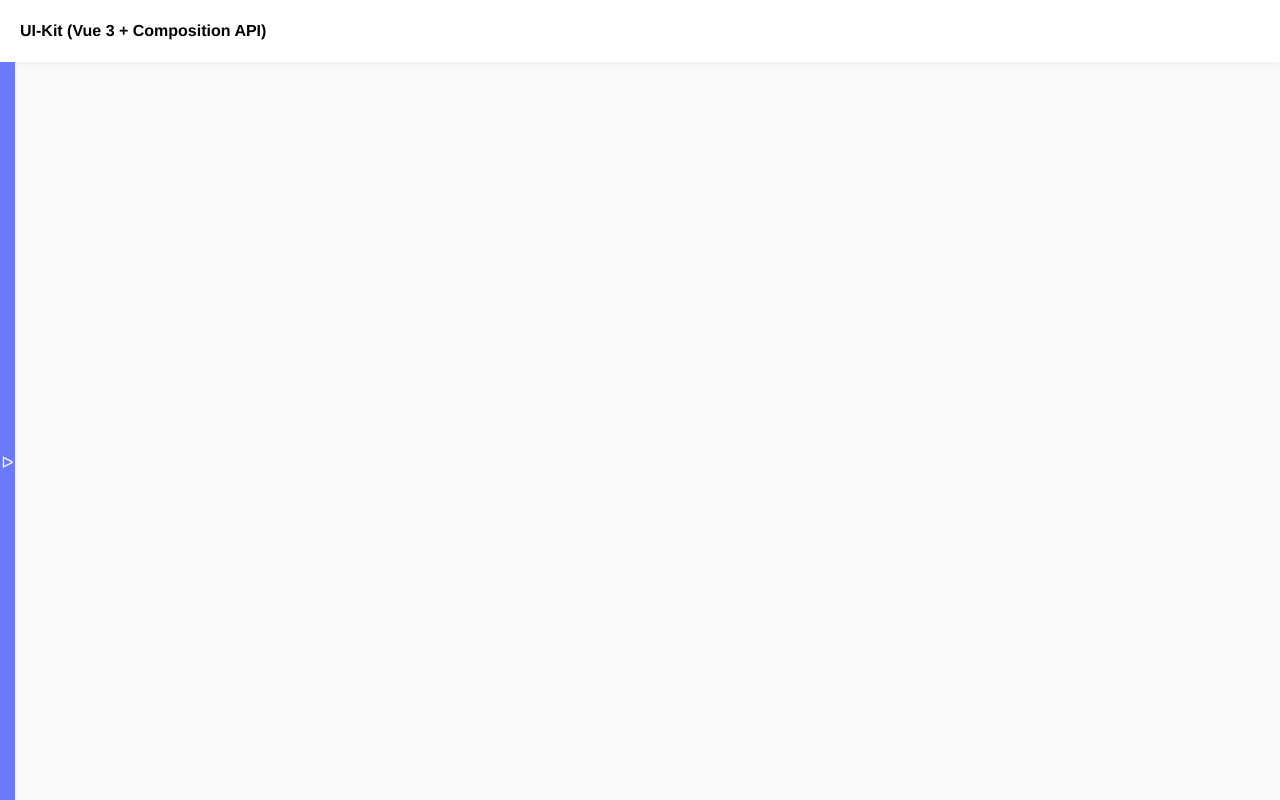
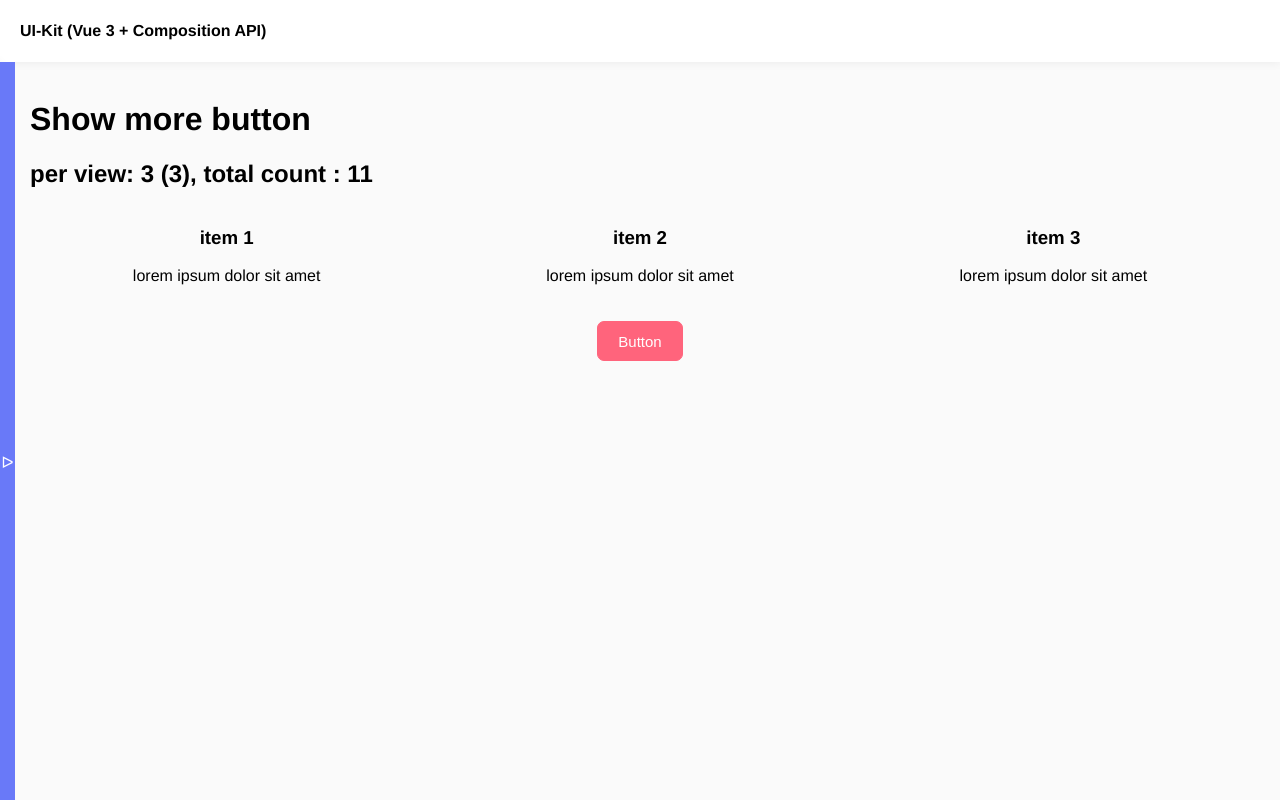
Before and after one commit to Lam0z/ui-kit-vue3, a Vue app: page /showMore in a window 1280 px wide. Built offline with nearby package versions, Linux system fonts and the light colour scheme.

Commit message:
add more btn

```diff
--- /dev/null
+++ b/src/components/ShowMore.vue
@@ -0,0 +1,61 @@
+<script setup>
+import Button from "@/components/Button.vue";
+import { computed, ref } from "vue";
+const emit = defineEmits(["showMore"]);
+const props = defineProps({
+    listItems: {
+        type: Array,
+        required: true,
+    },
+    perView: {
+        type: Number,
+        required: false,
+        default: 3,
+    },
+});
+
+const list = computed(() => {
+    if (props.perView >= props.listItems.length) {
+        return props.listItems.slice(0, props.perView);
+    } else {
+        return props.listItems.slice(0, props.perView);
+    }
+});
+
+const show = () => {
+    emit("showMore");
+};
+</script>
+<template>
+    <div class="list">
+        <div class="list__item" v-for="item in list" :key="item.id">
+            <h3 class="heading-3">{{ item.title }}</h3>
+            <p>{{ item.descr }}</p>
+        </div>
+    </div>
+
+    <Button
+        color="danger"
+        class="list__more"
+        @click="show"
+        v-if="perView < listItems.length"
+    />
+</template>
+
+<style lang="scss" scoped>
+.list {
+    display: grid;
+    grid-template-columns: repeat(3, 1fr);
+    gap: 20px;
+    &__item {
+        text-align: center;
+    }
+    &__more {
+        display: block;
+        margin: 0 auto;
+        margin-top: 20px;
+    }
+}
+.heading-3 {
+}
+</style>
--- a/src/components/layout/Sidebar.vue
+++ b/src/components/layout/Sidebar.vue
@@ -11,6 +11,7 @@ const links = ref([
     { name: "Tabs", href: "/tabs" },
     { name: "Table", href: "/table" },
     { name: "Accordion", href: "/accordion" },
+    { name: "ShowMore", href: "/showMore" },
 ]);
 
 const props = defineProps({
--- a/src/router/index.js
+++ b/src/router/index.js
@@ -9,6 +9,7 @@ import Input from "@/views/Input.vue";
 import Tabs from "@/views/Tabs.vue";
 import Table from "@/views/Table.vue";
 import Accordion from "@/views/Accordion.vue";
+import ShowMore from "@/views/ShowMore.vue";
 
 const router = createRouter({
     history: createWebHistory(),
@@ -64,6 +65,11 @@ const router = createRouter({
             name: "accordion",
             component: Accordion,
         },
+        {
+            path: "/showMore",
+            name: "showMore",
+            component: ShowMore,
+        },
     ],
 });
 export default router;
--- /dev/null
+++ b/src/views/ShowMore.vue
@@ -0,0 +1,73 @@
+<template>
+    <h1 class="heading-1">Show more button</h1>
+    <h2 class="heading-2">
+        per view: 3 ({{ perView }}), total count : {{ listItems.length }}
+    </h2>
+    <ShowMore
+        :listItems="listItems"
+        :perView="perView"
+        @showMore="show"
+    ></ShowMore>
+</template>
+
+<script setup>
+import ShowMore from "@/components/ShowMore.vue";
+import { ref } from "vue";
+
+const perView = ref(3);
+const show = () => {
+    if (perView.value >= listItems.length) {
+        perView.value = listItems.length;
+    } else {
+        perView.value += 3;
+    }
+};
+const listItems = [
+    {
+        title: "item 1",
+        descr: "lorem ipsum dolor sit amet",
+    },
+    {
+        title: "item 2",
+        descr: "lorem ipsum dolor sit amet",
+    },
+    {
+        title: "item 3",
+        descr: "lorem ipsum dolor sit amet",
+    },
+    {
+        title: "item 4",
+        descr: "lorem ipsum dolor sit amet",
+    },
+    {
+        title: "item 5",
+        descr: "lorem ipsum dolor sit amet",
+    },
+    {
+        title: "item 6",
+        descr: "lorem ipsum dolor sit amet",
+    },
+    {
+        title: "item 7",
+        descr: "lorem ipsum dolor sit amet",
+    },
+    {
+        title: "item 8",
+        descr: "lorem ipsum dolor sit amet",
+    },
+    {
+        title: "item 9",
+        descr: "lorem ipsum dolor sit amet",
+    },
+    {
+        title: "item 10",
+        descr: "lorem ipsum dolor sit amet",
+    },
+    {
+        title: "item 10",
+        descr: "lorem ipsum dolor sit amet",
+    },
+];
+</script>
+
+<style lang="scss" scoped></style>
```
